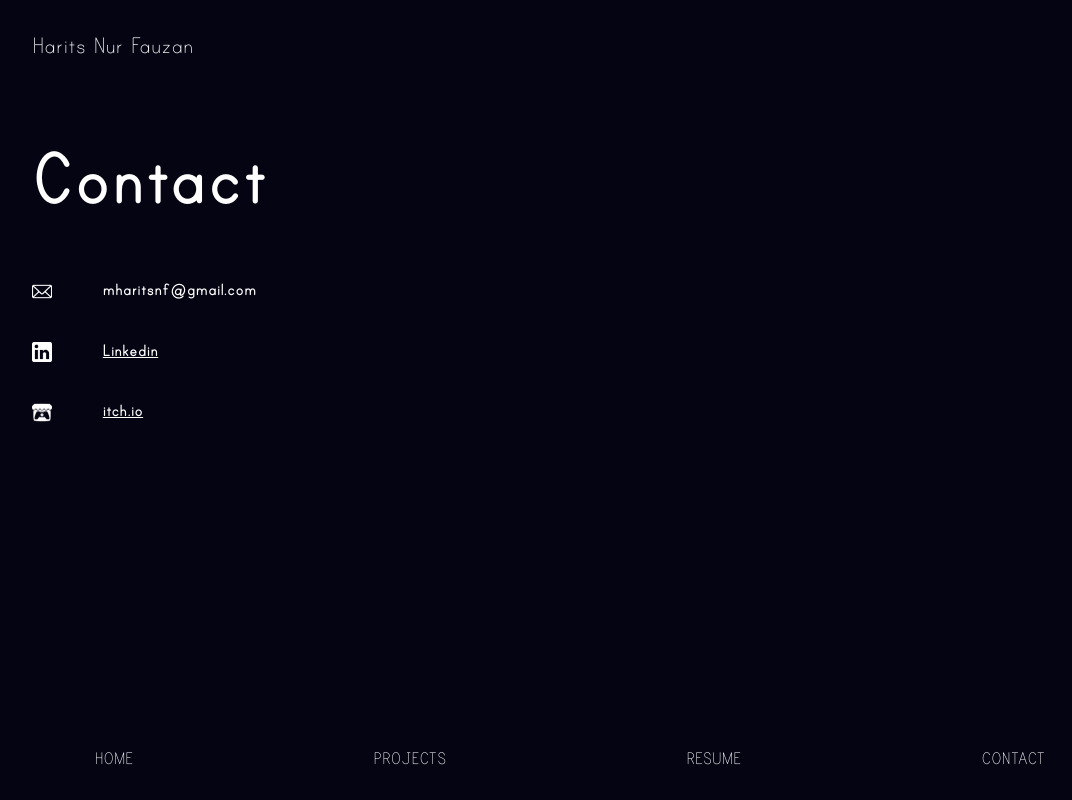
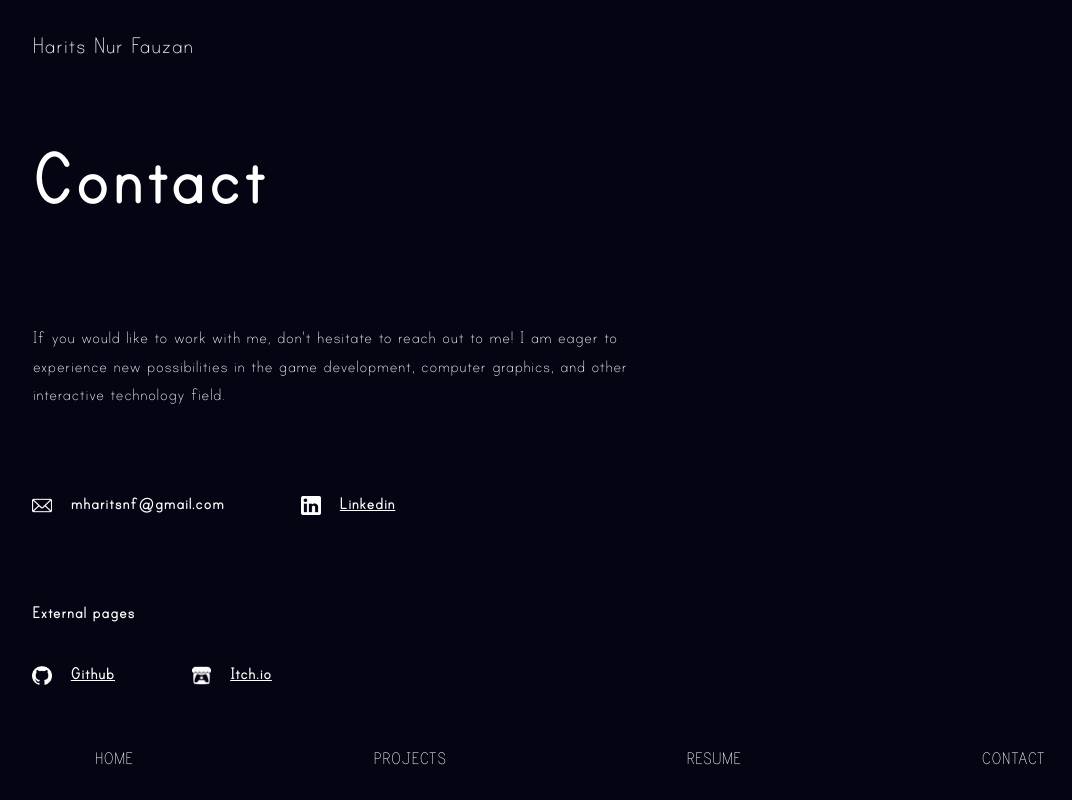
Before and after one commit to mharitsnf/portfolio, a React (Create React App) app: page /contact in a window 1280 px wide. Shown: the whole page, without its empty margins (70-1142 px from the left). Built offline with nearby package versions, Linux system fonts and the light colour scheme.

Commit message:
Edit content and add CV

```diff
--- a/src/components/linkedIcon/index.js
+++ b/src/components/linkedIcon/index.js
@@ -1,7 +1,7 @@
 
 export const LinkedIcon = ({ icon, alt, children, href }) => {
     return (
-        <a className="flex items-center gap-[4vw]" href={ href } rel="noreferrer" target="_blank">
+        <a className="flex items-center gap-[4vw] lg:gap-[1.5vw]" href={ href } rel="noreferrer" target="_blank">
             <img src={ icon } className="w-[1.5rem] lg:w-[1.5vw]" alt={ alt } />
             <p className="font-print-bold text-[4vw] lg:text-[1.5vw] underline underline-offset-1">{ children }</p>
         </a>
@@ -10,7 +10,7 @@ export const LinkedIcon = ({ icon, alt, children, href }) => {
 
 export const NonLinkedIcon = ({ icon, alt, children }) => {
     return (
-        <div className="flex items-center gap-[4vw]">
+        <div className="flex items-center gap-[4vw] lg:gap-[1.5vw]">
             <img src={ icon } className="w-[1.5rem] lg:w-[1.5vw]" alt={ alt } />
             <p className="font-print-bold text-[4vw] lg:text-[1.5vw]">{ children }</p>
         </div>
--- a/src/data/resumeData.js
+++ b/src/data/resumeData.js
@@ -11,7 +11,7 @@ let workExperiences = [
         description: () => {
             return (
                 <p className="font-print-clearly text-[3.5vw] lg:text-[1.5vw]">
-                    Studied game development and computer graphics using Godot Engine, and front-end web development using ReactJS. Participated in 3 large-scale game jams as teams of 3-4, taking the role of team leader and programmer, while assisting on making the game’s visuals as well. Significant growth between the three developed games rank were seen, from top 57% to top 16% amongst thousands of participants.
+                    Studied game development and computer graphics using Godot Engine, and front-end web development using ReactJS. Participated in 3 large-scale game jams as teams of 4, taking the role of team leader and programmer, while assisting on making the game’s visuals as well. Significant growth between the three developed games rank were seen, from top 57% to top 16% amongst thousands of participants.
                 </p>
             )
         }
@@ -113,7 +113,7 @@ let skills = [
                 <div className="text-[3.5vw] lg:text-[1.5vw] flex flex-col gap-y-[2vh]">
                     <div>
                         <p className="font-print-bold text-[4vw] lg:text-[2vw]">Advanced</p>
-                        <div className="flex flex-wrap gap-x-[2vw] font-print-clearly">
+                        <div className="flex flex-wrap gap-x-[3.5vw] font-print-clearly">
                             <p>JavaScript (NodeJS / React)</p>
                             <p>Godot Engine / GDScript</p>
                             <p>HTML</p>
@@ -121,7 +121,7 @@ let skills = [
                     </div>
                     <div>
                         <p className="font-print-bold text-[4vw] lg:text-[2vw]">Intermediate</p>
-                        <div className="flex flex-wrap gap-x-[2vw] font-print-clearly">
+                        <div className="flex flex-wrap gap-x-[3.5vw] font-print-clearly">
                             <p>Unity / C#</p>
                             <p>C++</p>
                             <p>HLSL</p>
@@ -138,7 +138,7 @@ let skills = [
         subheader: "",
         content: () => {
             return (
-                <div className="font-print-clearly text-[4vw] lg:text-[1.5vw] flex flex-wrap gap-x-[2vw]">
+                <div className="font-print-clearly text-[4vw] lg:text-[1.5vw] flex flex-wrap gap-x-[3.5vw]">
                     <p>Figma</p>
                     <p>Blender</p>
                     <p>Aseprite (pixel art)</p>
@@ -151,7 +151,7 @@ let skills = [
         subheader: "",
         content: () => {
             return (
-                <div className="font-print-clearly text-[4vw] lg:text-[1.5vw] flex flex-wrap gap-x-[3rvw]">
+                <div className="font-print-clearly text-[4vw] lg:text-[1.5vw] flex flex-wrap gap-x-[3.5vw]">
                     <p>Indonesian</p>
                     <p>English (IELTS 7.5)</p>
                 </div>
--- a/src/routes/contact.jsx
+++ b/src/routes/contact.jsx
@@ -3,20 +3,38 @@ import { PageTitle } from "../components/pageTitle"
 import { LinkedIcon, NonLinkedIcon } from "../components/linkedIcon"
 import Email from "../images/email.png"
 import Linkedin from "../images/linkedin-logo.png"
+import Github from "../images/github.png"
 import Itch from "../images/itch.png"
 
 export default function Contact() {
     return (
         <div className="text-white py-[4vh] px-[8vw] h-full overflow-scroll">
-            <div className="flex flex-col gap-y-[1vh]">
+            <div className="flex flex-col gap-y-[1vh] lg:w-[50vw]">
                 <div className="h-[10vh]" />
-                <PageTitle>Contact</PageTitle>
-                <div className="h-[2vh]" />
-                <NonLinkedIcon icon={Email} alt="Mail logo">mharitsnf@gmail.com</NonLinkedIcon>
-                <div className="h-[2vh]" />
-                <LinkedIcon icon={Linkedin} href="https://www.linkedin.com/in/mharitsnf/" alt="Linkedin logo">Linkedin</LinkedIcon>
-                <div className="h-[2vh]" />
-                <LinkedIcon icon={Itch} href="https://arsith.itch.io/" alt="itch.io logo">itch.io</LinkedIcon>
+
+                <div className="flex flex-col gap-y-[10vh]">
+                    <PageTitle>Contact</PageTitle>
+                    <p className="font-print-clearly text-[4.5vw] lg:text-[1.5vw]">
+                        If you would like to work with me, don't hesitate to reach out to me! I am eager to experience new
+                        possibilities in the game development, computer graphics, and other interactive technology field.
+                    </p>
+                    <div className="flex flex-col lg:flex-row flex-wrap gap-x-[6vw] gap-y-[4vh]">
+                        <NonLinkedIcon icon={Email} alt="Mail logo">mharitsnf@gmail.com</NonLinkedIcon>
+                        <LinkedIcon icon={Linkedin} href="https://www.linkedin.com/in/mharitsnf/" alt="Linkedin logo">Linkedin</LinkedIcon>
+                    </div>
+
+                    <div className="flex flex-col gap-y-[4vh]">
+                        <p className="font-print-bold text-[4.5vw] lg:text-[1.5vw]">
+                            External pages
+                        </p>
+                        <div className="flex flex-col lg:flex-row flex-wrap gap-x-[6vw] gap-y-[4vh]">
+                            <LinkedIcon icon={Github} href="https://github.com/mharitsnf/" alt="Github logo">Github</LinkedIcon>
+                            <LinkedIcon icon={Itch} href="https://itch.io/arsith/" alt="Itch.io logo">Itch.io</LinkedIcon>
+                        </div>
+                    </div>
+
+                </div>
+
                 <div className="h-[15vh]" />
             </div>
         </div>
--- a/src/routes/resume.jsx
+++ b/src/routes/resume.jsx
@@ -3,11 +3,17 @@ import { Header2, Header3 } from "../components/header";
 import { PageContainer } from "../components/pageContainer";
 import { PageTitle } from "../components/pageTitle";
 import { getWorkExperiences, getEducations, getSkills } from "../data/resumeData";
+import { LinkedIcon } from "../components/linkedIcon";
+import PDFIcon from "../images/pdf-file.png"
+import CV from "../data/CV Harits Nur Fauzan.pdf"
 
 export default function Resume() {
     return (
         <PageContainer>
-            <PageTitle>Resume</PageTitle>
+            <div className="flex flex-col gap-y-[2vh]">
+                <PageTitle>Resume</PageTitle>
+                <LinkedIcon href={CV} icon={PDFIcon} alt="PDF Icon" >Get PDF version</LinkedIcon>
+            </div>
 
             <div className="h-[1vh] hidden lg:block" />
 
@@ -15,17 +21,17 @@ export default function Resume() {
                 <Header2>Work Experience</Header2>
 
                 {
-                    getWorkExperiences().map( workExperience => {
-                        return(
+                    getWorkExperiences().map(workExperience => {
+                        return (
                             <div className="flex flex-col flex-wrap gap-y-[2vh]">
-                                <Header3>{ workExperience.title }{ workExperience.company }</Header3>
+                                <Header3>{workExperience.title}{workExperience.company}</Header3>
                                 <p className="
                                     font-print-clearly
                                     text-[4.5vw] lg:text-[2vw]
                                 ">
-                                    { workExperience.subheader }
+                                    {workExperience.subheader}
                                 </p>
-                                { workExperience.description() }
+                                {workExperience.description()}
                             </div>
                         )
                     })
@@ -36,17 +42,17 @@ export default function Resume() {
                 <Header2>Education</Header2>
 
                 {
-                    getEducations().map( education => {
-                        return(
+                    getEducations().map(education => {
+                        return (
                             <div className="flex flex-col flex-wrap gap-y-[2vh]">
-                                <Header3>{ education.degreeProgram }</Header3>
+                                <Header3>{education.degreeProgram}</Header3>
                                 <p className="
                                     font-print-clearly
                                     text-[4.5vw] lg:text-[2vw]
                                 ">
-                                    { education.subheader }
+                                    {education.subheader}
                                 </p>
-                                { education.description() }
+                                {education.description()}
                             </div>
                         )
                     })
@@ -57,18 +63,18 @@ export default function Resume() {
                 <Header2>Skills</Header2>
 
                 {
-                    getSkills().map( skill => {
-                        return(
+                    getSkills().map(skill => {
+                        return (
                             <div className="flex flex-col flex-wrap gap-y-[2vh]">
-                                <Header3>{ skill.category }</Header3>
+                                <Header3>{skill.category}</Header3>
                                 <p className={
                                     `font-print-clearly
                                     text-[4.5vw] lg:text-[2vw]
                                     ${skill.subheader ? 'block' : 'hidden'}`
                                 }>
-                                    { skill.subheader }
+                                    {skill.subheader}
                                 </p>
-                                { skill.content() }
+                                {skill.content()}
                             </div>
                         )
                     })
```
Also changed, not shown: src/images/pdf-file.png (added), 1 other file (tests, documents, lock files or other folders).
